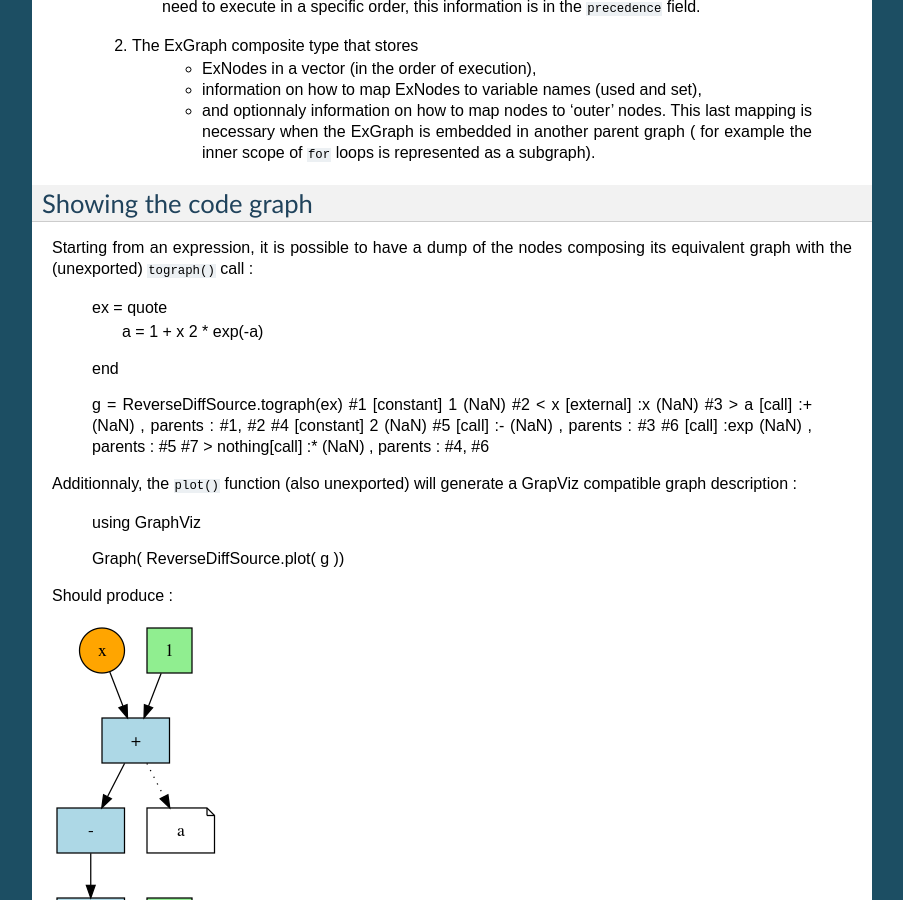
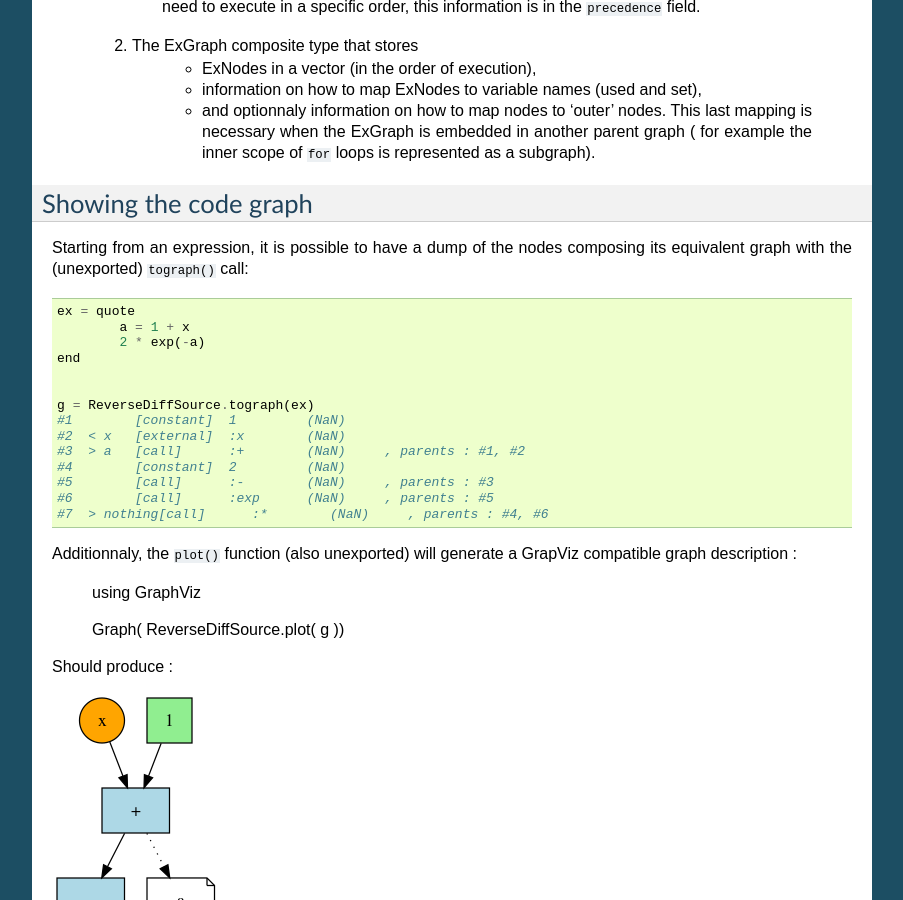
Before and after one commit to JuliaAttic/ReverseDiffSource.jl, a Sphinx documentation site: the page built from doc/internals.rst, in a window 1280 px wide and 900 px high, scrolled down 364 px. Shown: the whole window, without its empty margins (198-1101 px from the left). Built offline with Sphinx 7.4.7, drawn with Linux system fonts in a browser that asks for light colours.

```diff
--- a/doc/internals.rst
+++ b/doc/internals.rst
@@ -7,9 +7,11 @@ All the core of the functions in the package ( differentiation, removal of neutr
 		- a single operation (a function call)
 		- an external reference (a variable that can be a parameter for derivation or a reference to a variable outside the scope of the expression)
 		- a constant
+
 	ExNodes have parents which are typically the arguments of the function. Collectively they make a DAG but with several additions :
 		- the order of arguments (parent nodes) is significant ( ``a ^ b`` is not the same as ``b ^ a``)
 		- there needs to be additionnal ordering information as statements not related sometimes need to execute in a specific order, this information is in the ``precedence`` field.
+
 	2. The ExGraph composite type that stores
 		- ExNodes in a vector (in the order of execution),
 		- information on how to map ExNodes to variable names (used and set),
@@ -19,12 +21,13 @@ All the core of the functions in the package ( differentiation, removal of neutr
 Showing the code graph
 ^^^^^^^^^^^^^^^^^^^^^^
 
-Starting from an expression, it is possible to have a dump of the nodes composing its equivalent graph with the (unexported) ``tograph()`` call :
+Starting from an expression, it is possible to have a dump of the nodes composing its equivalent graph with the (unexported) ``tograph()`` call::
 
 	ex = quote
 		a = 1 + x
 		2 * exp(-a)
 	end
+
 
 	g = ReverseDiffSource.tograph(ex)
 	#1        [constant]  1         (NaN)
```
